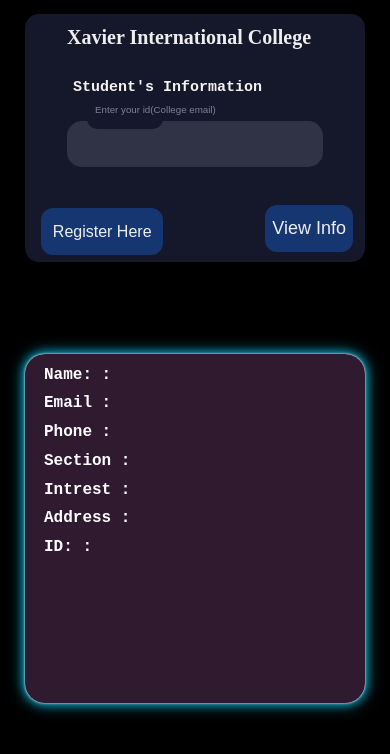
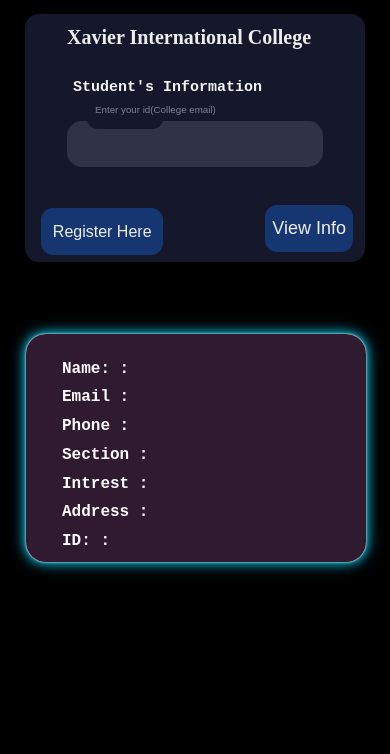
Before and after one commit to Prashantdulal/mernxavierstudents, a React (Create React App) app in the folder client/: page / in a window 390 px wide. Shown: the top 754 px of the page. Built offline with nearby package versions, Linux system fonts and the light colour scheme.

Commit message:
BUG FIXED --form height

```diff
--- a/client/src/components/Login.css
+++ b/client/src/components/Login.css
@@ -128,12 +128,12 @@ body {
 }
 
 .container2 {
-  height: 40vh;
+  background: #301a30;
+  border-radius: 20px;
   padding: 1px 39px 10px 19px;
-  background: rgb(48, 26, 48);
-  border-radius: 20px;
   position: relative;
-  top: 50px;
+  top: 6px;
+  max-width: 32rem;
 }
 
 .container2 h1 {
@@ -250,12 +250,14 @@ body {
   }
   .container2 {
 
-   background: #301a30;
+    padding: 15px 6px 1px 36px;
+    background: rgb(48, 26, 48);
     border-radius: 20px;
-    padding: 1px 39px 10px 19px;
     position: relative;
-    top: 6px;
-    max-width: 32rem;
+    top: -14px;
+    min-width: 10px;
+
+    left: 1px;
   }
 
   .input2 {
```
